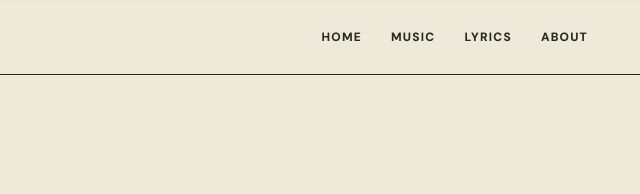
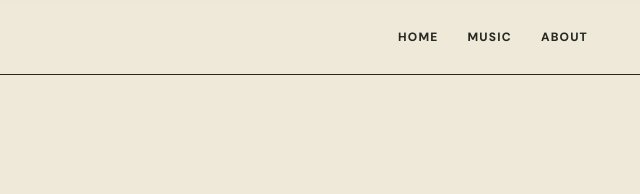
Before and after one commit to mariosannsyainndaisuki-oss/yaminabe, an Astro site: page / in a window 1280 px wide. Shown: the top 194 px of the page, 617-1257 px from the left. Built offline with nearby package versions, Linux system fonts and the light colour scheme; Astro itself is replaced by a stand-in of ours.

Commit message:
Simplify navigation to HOME, MUSIC and ABOUT

```diff
--- a/src/layouts/Base.astro
+++ b/src/layouts/Base.astro
@@ -30,7 +30,7 @@ const canonical = new URL(Astro.url.pathname, Astro.site).toString();
   <title>{title}</title>
 </head>
 <body>
-  <header class="top"><div class="wrap topin"><a href={home} class="logo">YAMINABE<b>®</b></a><nav aria-label="メインナビゲーション"><a href={home}>HOME</a><a href={`${home}#music`}>MUSIC</a><a href={`${home}#lyrics`}>LYRICS</a><a href={`${home}#about`}>ABOUT</a></nav></div></header>
+  <header class="top"><div class="wrap topin"><a href={home} class="logo">YAMINABE<b>®</b></a><nav aria-label="メインナビゲーション"><a href={home}>HOME</a><a href={`${home}#music`}>MUSIC</a><a href={`${home}#about`}>ABOUT</a></nav></div></header>
   <main><slot /></main>
   <footer class="footer"><div class="wrap footerin"><span>© YAMINABE</span><span>OFFICIAL WEBSITE / 2026</span></div></footer>
 </body>
```
